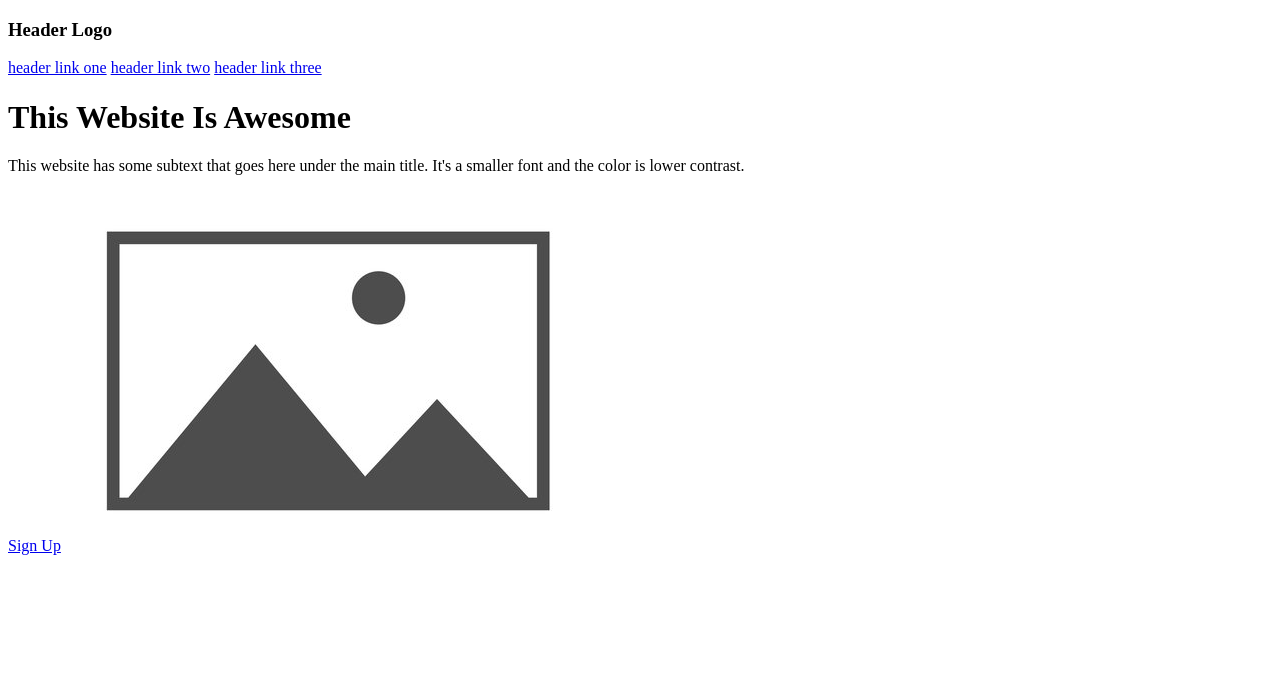
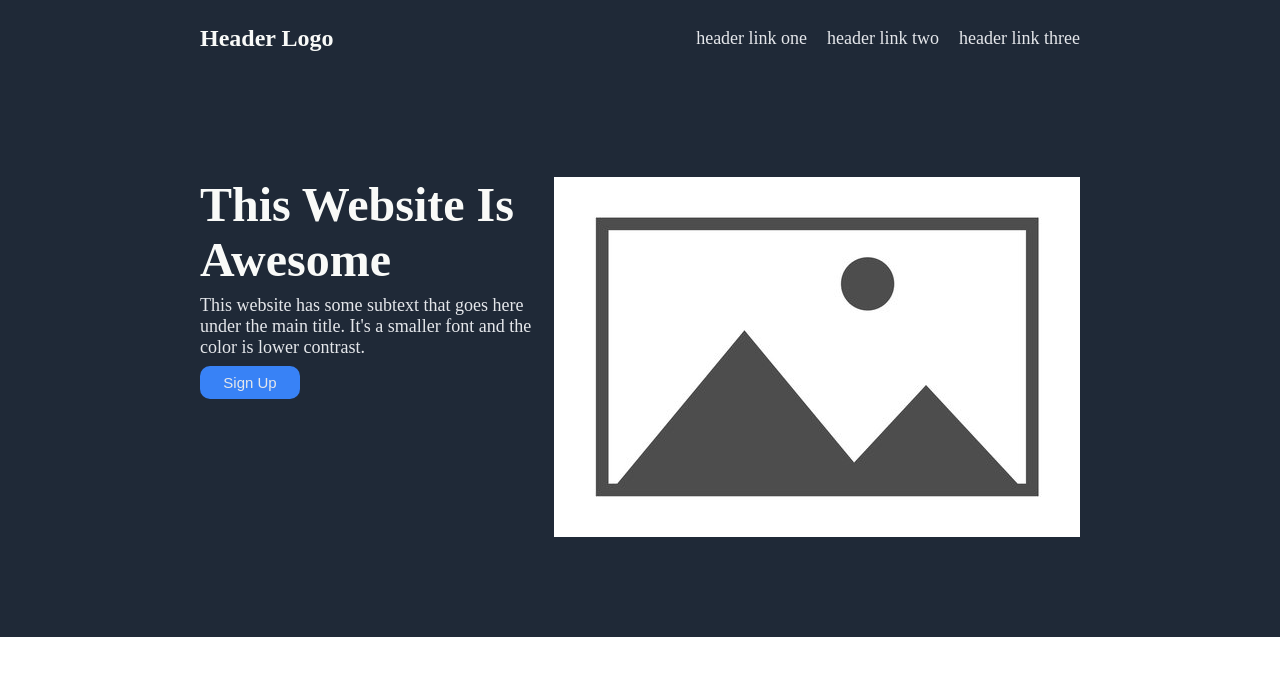
Before and after one commit to 3banjo/landingpageproject, a plain HTML site: page index.html in a window 1280 px wide. Drawn offline with Linux system fonts and the light colour scheme.

Commit message:
Write header CSS

```diff
--- a/index.html
+++ b/index.html
@@ -6,15 +6,24 @@
         <link href="styles.css" rel="stylesheet">
     </head>
     <body>
-        <div class="header">
-            <h3>Header Logo</h3>
-            <a href="index.html">header link one</a>
-            <a href="index.html">header link two</a>
-            <a href="index.html">header link three</a>
+            <div class="top">
+                <h3>Header Logo</h3>
+              <div class="toplinks">
+                <a href="index.html">header link one</a>
+                <a href="index.html">header link two</a>
+                <a href="index.html">header link three</a>
+              </div>
+            </div>
+           <div class="headercontent">
+           <div class="hcontentleft">
             <h1>This Website Is Awesome</h1>
             <p>This website has some subtext that goes here under the main title. It's a smaller font and the color is lower contrast.</p>
-            <a href="index.html">Sign Up</a>
+            <button>Sign Up</button>
+            </div>
+            <div class="headerimage">
             <img src="../landingpageproject/img/360_F_248426448_NVKLywWqArG2ADUxDq6QprtIzsF82dMF.jpg" alt="placeholder">
+            </div>
+            </div>
         </div>
     </body>
 </html>
--- a/styles.css
+++ b/styles.css
@@ -0,0 +1,76 @@
+* {
+    margin: 0;
+    padding: 0px;
+}
+a {
+    text-decoration: none;
+    color: #e5e7eb;
+    font-size: 18px;
+}
+
+h3 {
+    color: #f9faf8;
+    font-size: 24px;
+}
+
+h1 {
+    font-size: 48px;
+    color: #f9faf8;
+    font-weight: bolder;
+    max-width: 400px;
+}
+
+.top {
+    display: flex;
+    background-color: #1f2937;
+    justify-content: space-between;
+    padding: 25px;
+    padding-left: 200px;
+    padding-right: 200px;
+}
+
+.toplinks {
+    display: flex;
+    justify-content: flex-end;
+    align-items: center;
+    gap: 20px;
+}
+
+.headercontent {
+    display: flex;
+    background-color: #1f2937;
+    color: #e5e7eb;
+    padding: 100px;
+    padding-left: 200px;
+    padding-right: 200px;
+    gap: 10px;
+    justify-content: space-between;
+}
+
+.headerimage {
+    display: flex;
+    flex-wrap: wrap;
+
+}
+
+button {
+    max-width: 100px;
+    background-color: #3882f6;
+    color: #e5e7eb;
+    border-radius: 10px;
+    padding: 8px;
+    font-size: 15px;
+    border: none;
+}
+
+p {
+    font-size: 18px;
+    max-width: 400px;
+}
+
+.hcontentleft {
+    display: flex;
+    flex-direction: column;
+    gap: 8px;
+    flex-wrap: wrap;
+}
```
